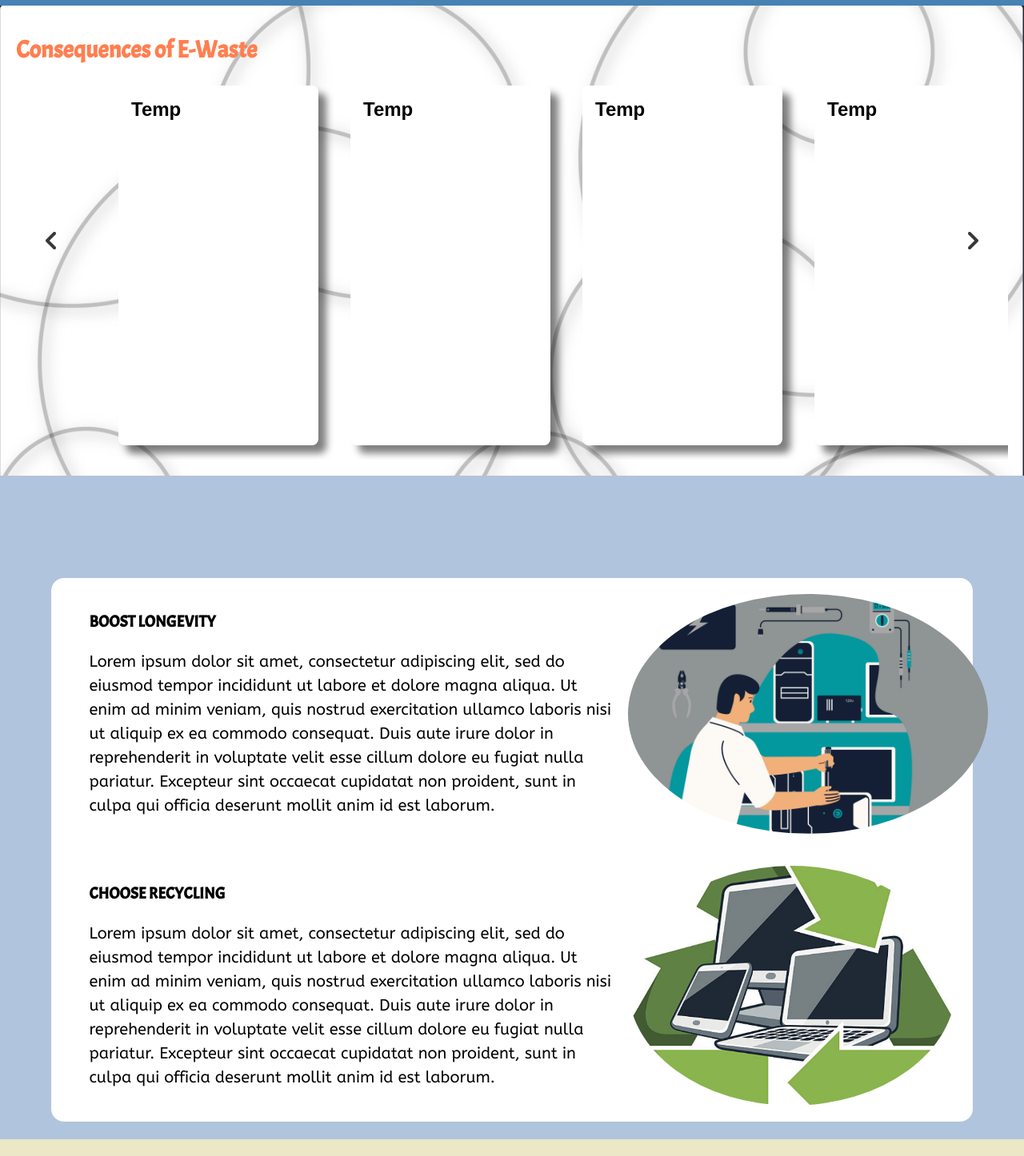
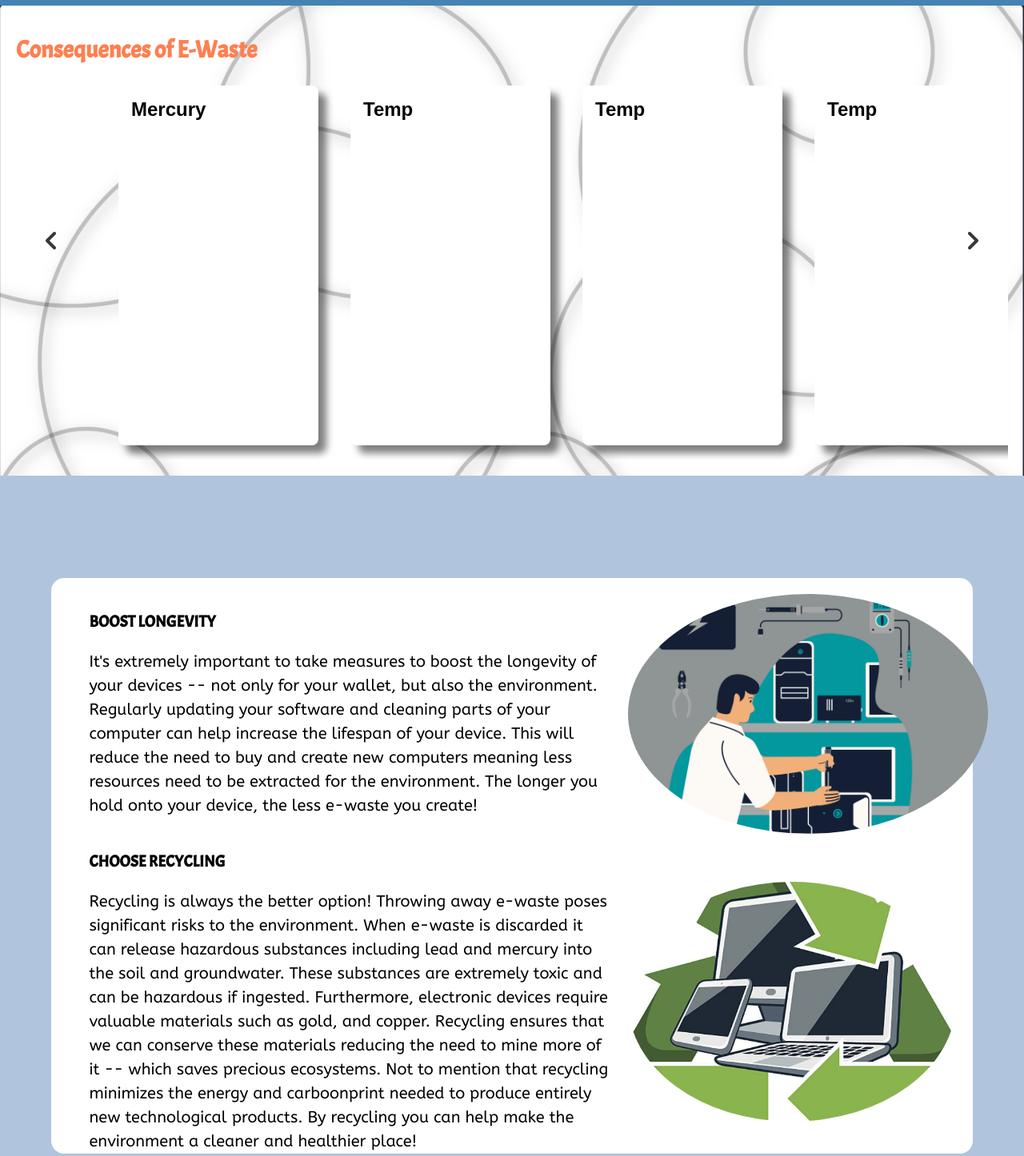
Before and after one commit to NicholasHat/E-Waste-Project-main, a plain HTML site: page front/frontPage.html in a window 1280 px wide. Shown: the part 2040-3486 px from the top of the page at 80% size. Drawn offline with Linux system fonts and the light colour scheme.

Commit message:
Replaced some filler text with some meaningful text

```diff
--- a/front/frontPage.html
+++ b/front/frontPage.html
@@ -78,7 +78,7 @@
                 <div style="padding-top: 30px">
                     <div class="effects-container">
                     <div class="card">
-                        <h1>Temp</h1>
+                        <h1>Mercury</h1>
                     </div>
                     <div class="card">
                         <h1>Temp</h1>
@@ -123,7 +123,7 @@
                             <div class="futurePolicyGoals">
                                 <div class="boxesText">
                                     <div class="areaTextTitle">BOOST LONGEVITY</div>
-                                    <p>Lorem ipsum dolor sit amet, consectetur adipiscing elit, sed do eiusmod tempor incididunt ut labore et dolore magna aliqua. Ut enim ad minim veniam, quis nostrud exercitation ullamco laboris nisi ut aliquip ex ea commodo consequat. Duis aute irure dolor in reprehenderit in voluptate velit esse cillum dolore eu fugiat nulla pariatur. Excepteur sint occaecat cupidatat non proident, sunt in culpa qui officia deserunt mollit anim id est laborum.</p>
+                                    <p>It's extremely important to take measures to boost the longevity of your devices -- not only for your wallet, but also the environment.  Regularly updating your software and cleaning parts of your computer can help increase the lifespan of your device. This will reduce the need to buy and create new computers meaning less resources need to be extracted for the environment. The longer you hold onto your device, the less e-waste you create!</p>
                                 </div>
                                 <div class="visual1">
                                     <img src="../images/techmaintain.png" height="100%" style="border-radius: 50%;">
@@ -132,7 +132,7 @@
                             <div class="futurePolicyGoals">
                                 <div class="boxesText">
                                     <div class="areaTextTitle">CHOOSE RECYCLING</div>
-                                    <p>Lorem ipsum dolor sit amet, consectetur adipiscing elit, sed do eiusmod tempor incididunt ut labore et dolore magna aliqua. Ut enim ad minim veniam, quis nostrud exercitation ullamco laboris nisi ut aliquip ex ea commodo consequat. Duis aute irure dolor in reprehenderit in voluptate velit esse cillum dolore eu fugiat nulla pariatur. Excepteur sint occaecat cupidatat non proident, sunt in culpa qui officia deserunt mollit anim id est laborum.</p>
+                                    <p>Recycling is always the better option! Throwing away e-waste poses significant risks to the environment. When e-waste is discarded it can release hazardous substances including lead and mercury into the soil and groundwater. These substances are extremely toxic and can be hazardous if ingested. Furthermore, electronic devices require valuable materials such as gold, and copper. Recycling ensures that we can conserve these materials reducing the need to mine more of it -- which saves precious ecosystems. Not to mention that recycling minimizes the energy and carboonprint needed to produce entirely new technological products. By recycling you can help make the environment a cleaner and healthier place!</p>
                                 </div>
                                 <div class="visual1">
                                     <img src="../images/Screenshot 2024-10-01 at 8.28.52 PM.png" height="100%" style="border-radius: 50%">
```
